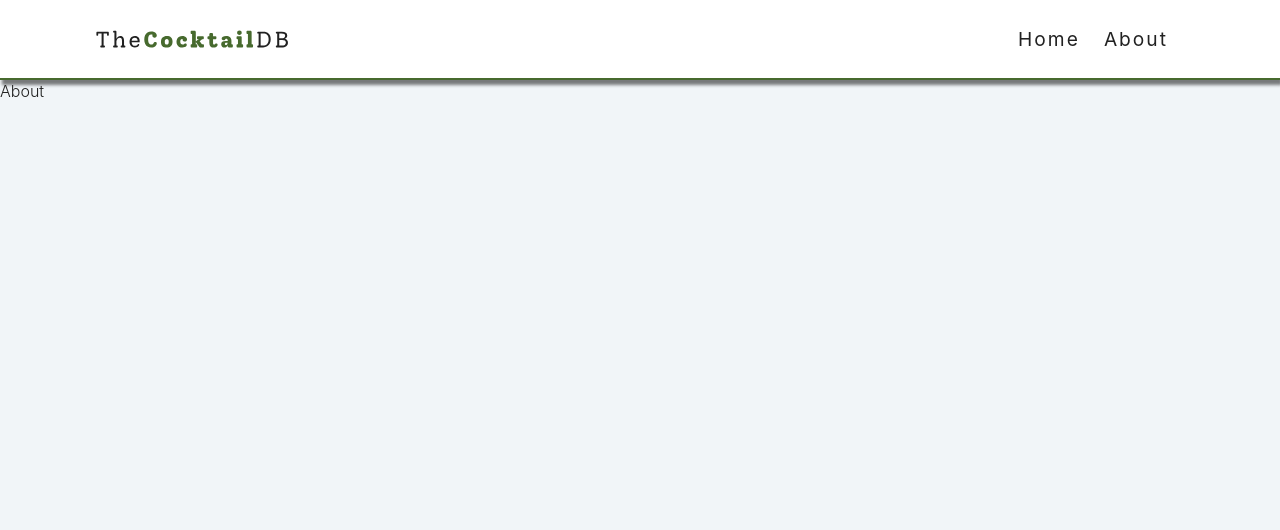
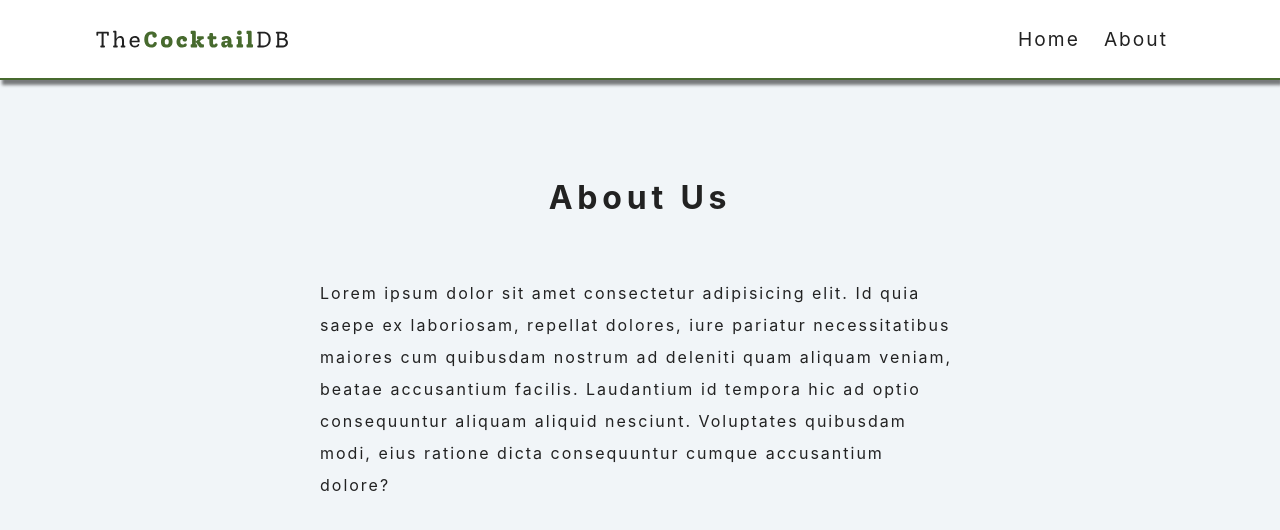
Before and after one commit to mraltun/cocktails-app, a React (Create React App) app: page /about in a window 1280 px wide. Shown: the top 530 px of the page. Built offline with nearby package versions, Linux system fonts and the light colour scheme.

Commit message:
About and Error pages are done

```diff
--- a/src/pages/About.jsx
+++ b/src/pages/About.jsx
@@ -1,7 +1,19 @@
 import React from "react";
 
 const About = () => {
-  return <div>About</div>;
+  return (
+    <section className='section about-section'>
+      <h1 className='section-title'>about us</h1>
+      <p>
+        Lorem ipsum dolor sit amet consectetur adipisicing elit. Id quia saepe
+        ex laboriosam, repellat dolores, iure pariatur necessitatibus maiores
+        cum quibusdam nostrum ad deleniti quam aliquam veniam, beatae
+        accusantium facilis. Laudantium id tempora hic ad optio consequuntur
+        aliquam aliquid nesciunt. Voluptates quibusdam modi, eius ratione dicta
+        consequuntur cumque accusantium dolore?
+      </p>
+    </section>
+  );
 };
 
 export default About;
--- a/src/pages/Error.jsx
+++ b/src/pages/Error.jsx
@@ -2,7 +2,16 @@ import React from "react";
 import { Link } from "react-router-dom";
 
 const Error = () => {
-  return <div>Error</div>;
+  return (
+    <section className='error-page section'>
+      <div className='error-container'>
+        <h1>page is not found!</h1>
+        <Link to='/' className='btn btn-primary'>
+          back home
+        </Link>
+      </div>
+    </section>
+  );
 };
 
 export default Error;
```
